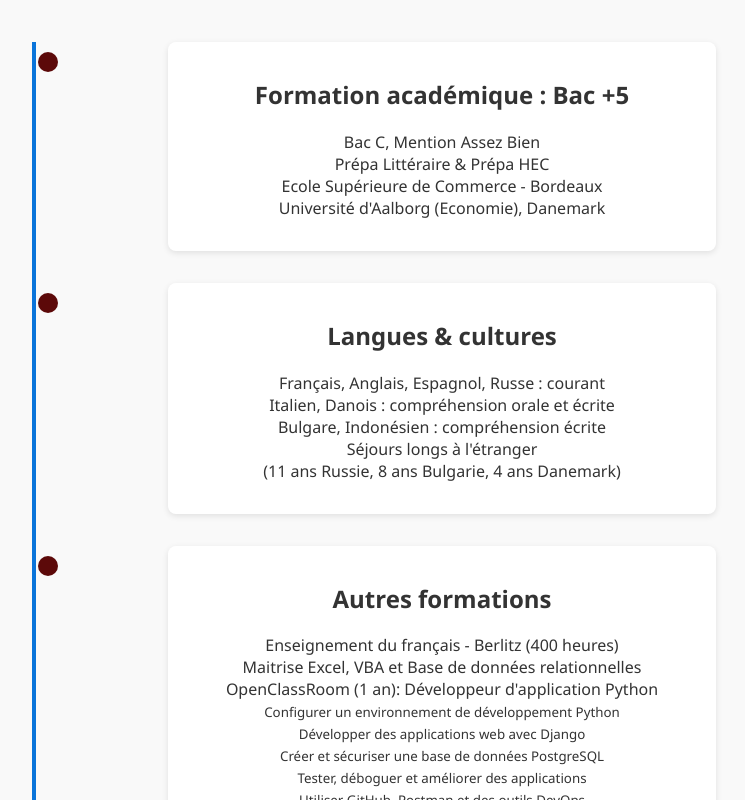
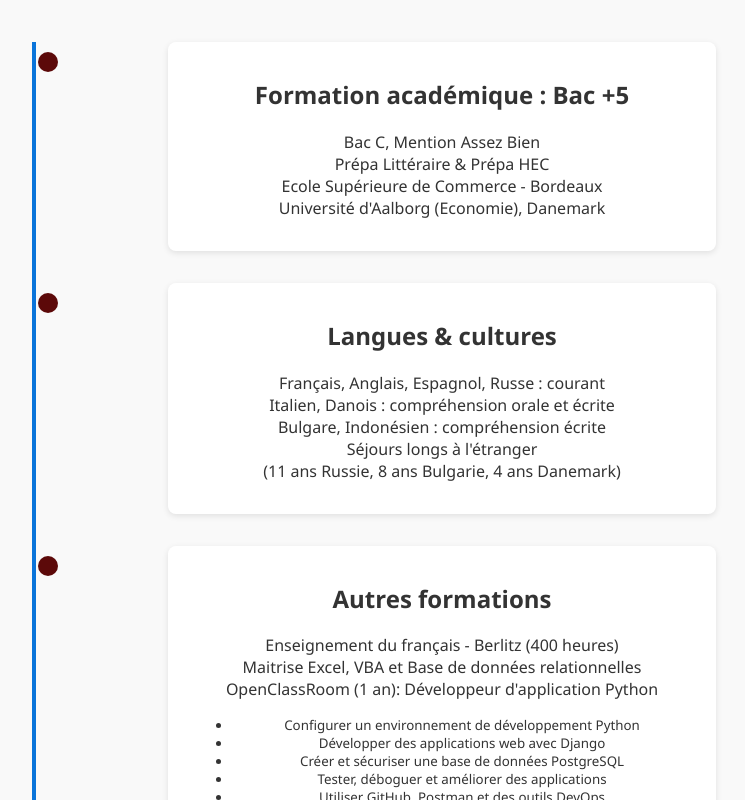
Before and after one commit to andre-surugue/andre-surugue.github.io, a plain HTML site: page education.html in a window 1280 px wide. Shown: the whole page, without its empty margins (228-973 px from the left). Drawn offline with Linux system fonts and the light colour scheme.

Commit message:
enumerer formation update

```diff
--- a/education.html
+++ b/education.html
@@ -67,11 +67,13 @@
           Maitrise Excel, VBA et Base de données relationnelles<br>
           OpenClassRoom (1 an): Développeur d'application Python<br>
 
-  <small>Configurer un environnement de développement Python<br>
-  Développer des applications web avec Django<br>
-  Créer et sécuriser une base de données PostgreSQL<br>
-  Tester, déboguer et améliorer des applications<br>
-  Utiliser GitHub, Postman et des outils DevOps<br></p></small>
+  <small><ul>
+  <li>Configurer un environnement de développement Python<br></li>
+  <li>Développer des applications web avec Django<br></li>
+  <li>Créer et sécuriser une base de données PostgreSQL<br></li>
+  <li>Tester, déboguer et améliorer des applications<br></li>
+  <li>Utiliser GitHub, Postman et des outils DevOps<br></li>
+</p></ul></small>
         </div>
       </div>
 
```
